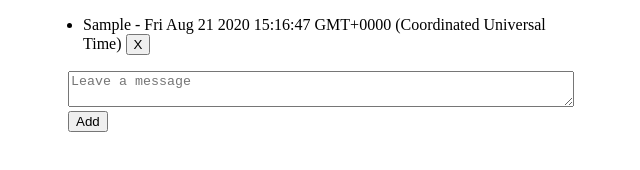
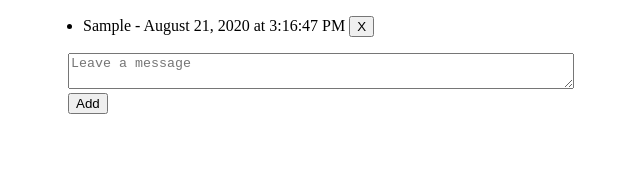
Before and after one commit to dawoori/message-app, a plain HTML site: page index.html in a window 1280 px wide. Both pictures are taken after typing "Sample" into the empty fields and a click on the button "Add". Shown: the whole page, without its empty margins (322-962 px from the left). Drawn offline with nearby package versions, Linux system fonts and the light colour scheme.

Commit message:
directive, filter

```diff
--- a/components/MessageListItem.js
+++ b/components/MessageListItem.js
@@ -1,6 +1,6 @@
 export default {
   name: "MessageListItem",
-  template: `<li>{{ item.text }} - {{ item.createdAt }}
+  template: `<li>{{ item.text }} - {{ item.createdAt | datetime }}
     <button @click="deleteClicked">X</button></li>`,
   props: {
     item: {
--- /dev/null
+++ b/directives/focus.directive.js
@@ -0,0 +1,7 @@
+// https://kr.vuejs.org/v2/guide/custom-directive.html
+
+Vue.directive("focus", {
+  inserted: function (el) {
+    el.focus();
+  },
+});
--- /dev/null
+++ b/filters/datetime.filter.js
@@ -0,0 +1,13 @@
+const formatter = new Intl.DateTimeFormat("en-US", {
+  year: "numeric",
+  month: "long",
+  week: "long",
+  day: "numeric",
+  hour: "numeric",
+  minute: "numeric",
+  second: "numeric",
+});
+Vue.filter("datetime", function (value) {
+  if (!value) return "";
+  return formatter.format(value);
+});
--- a/index.html
+++ b/index.html
@@ -27,7 +27,7 @@
     <div id="app" v-cloak>
       <message-list :items="messages" @delete="deleteMessage"></message-list>
       <form @submit.prevent="addMessage">
-        <textarea v-model="newMessage" placeholder="Leave a message"></textarea>
+        <textarea v-model="newMessage" placeholder="Leave a message" v-focus></textarea>
         <div><button :disabled="addDisabled" type="submit">Add</button></div>
       </form>
     </div>
@@ -36,6 +36,9 @@
     <script src="https://unpkg.com/vue@2.5.13/dist/vue.js"></script>
     <script type="module">
       import MessageList from "./components/MessageList.js";
+      import "./directives/focus.directive.js";
+      import "./filters/datetime.filter.js";
+
       let vm = new Vue({
         el: "#app",
         data: {
```
